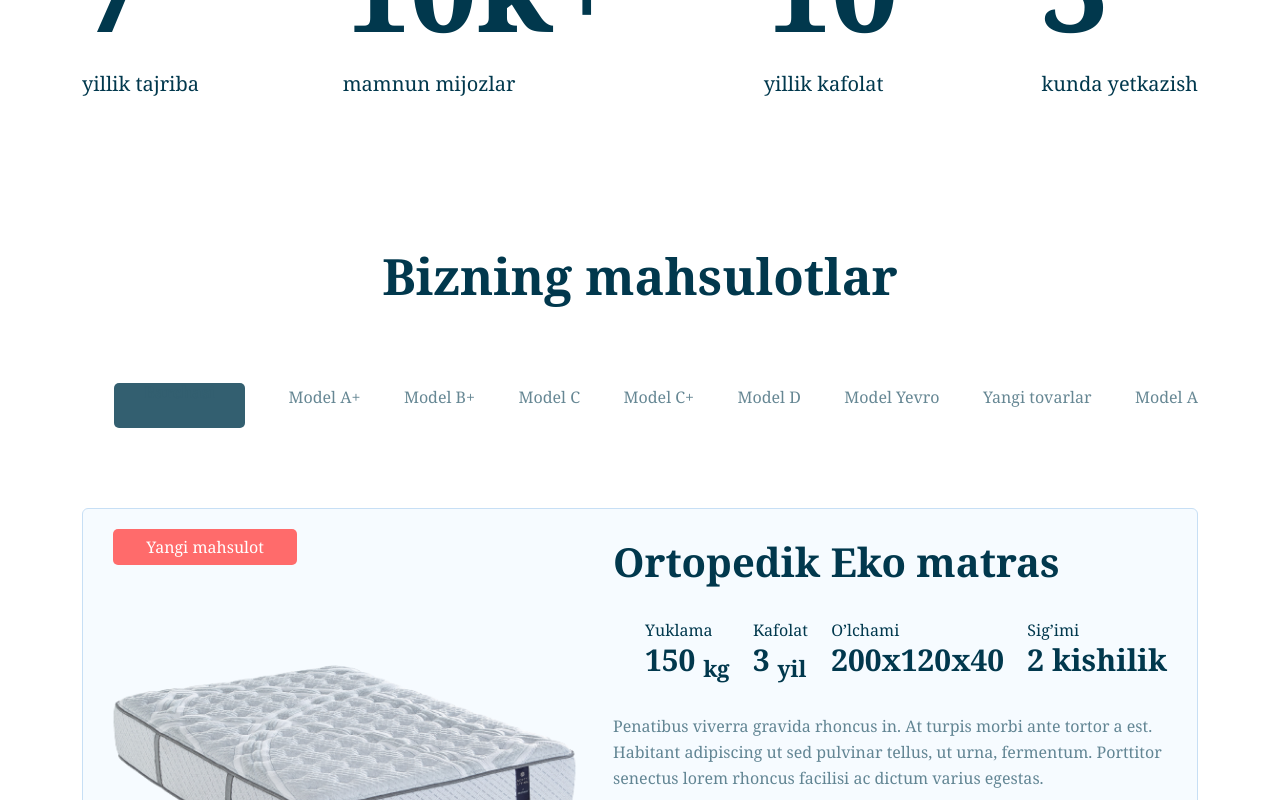
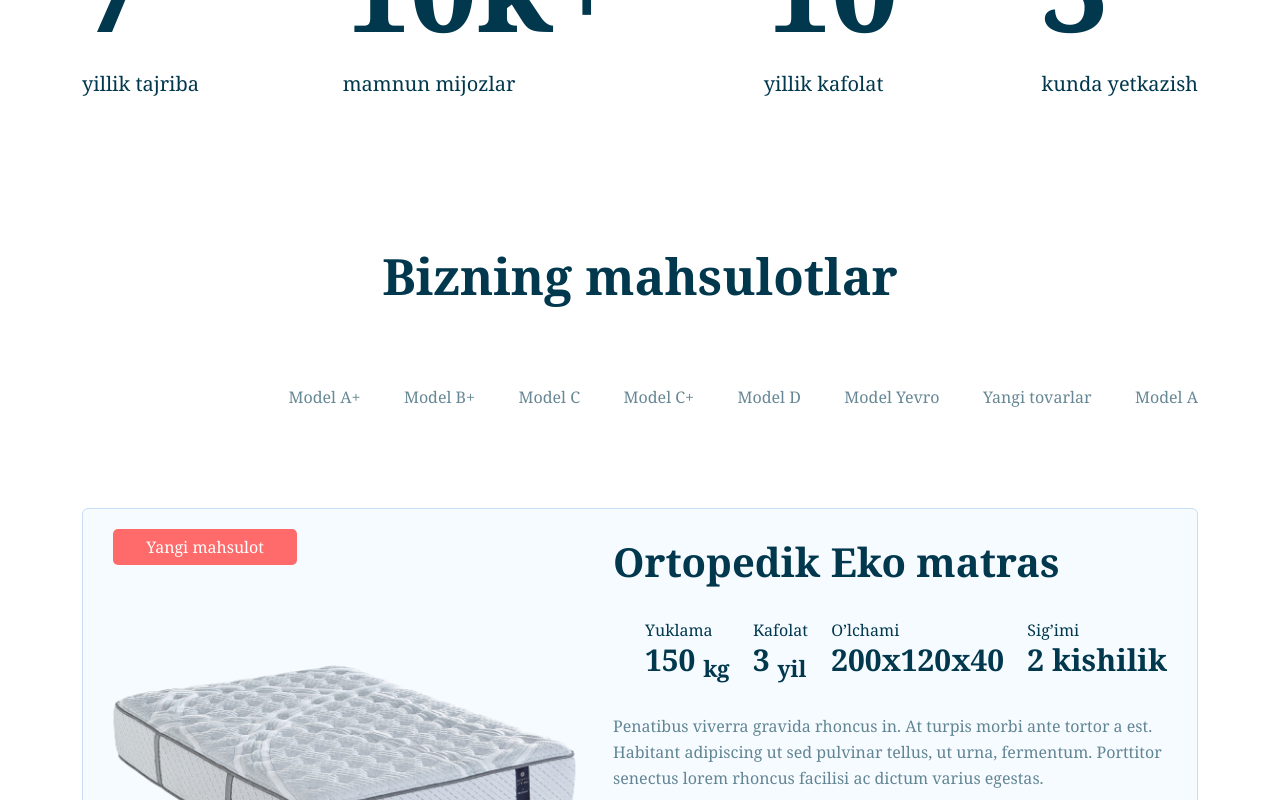
Before and after one commit to roziqov1011/matras, a React (Create React App) app: page / in a window 1280 px wide. In both pictures the pointer is over the item "Barchasi". Shown: the part 1165-1965 px from the top of the page. Built offline with nearby package versions, Linux system fonts and the light colour scheme.

Commit message:
add sulaymon

```diff
--- a/src/components/Category_slid/Category_slid.scss
+++ b/src/components/Category_slid/Category_slid.scss
@@ -24,10 +24,18 @@
       background: #01384D;
       opacity: 0.8;
       color: white;
-      text-align: center;
       border-radius: 5px;
       width: 131px;
       height: 45px;
+      border-radius: 10px;
+      transition: all ease 0.5s;
+      p{
+        color: white;
+        display: flex;
+        align-items: center;
+        justify-content: center;
+        margin-top: 10px;
+      }
     }
   }
   .list__itemC{
@@ -38,6 +46,24 @@
     text-align: center;
     color: #01384D;
     opacity: 0.6;
+    &:hover{
+      background: #01384D;
+      opacity: 0.8;
+      color: white;
+      border-radius: 5px;
+      width: 131px;
+      height: 45px;
+      border-radius: 10px;
+      transition: all ease 0.5s;
+      p{
+        color: white;
+        display: flex;
+        align-items: center;
+        justify-content: center;
+        margin-top: 10px;
+      }
+    }
+
   }
 
 }
```
